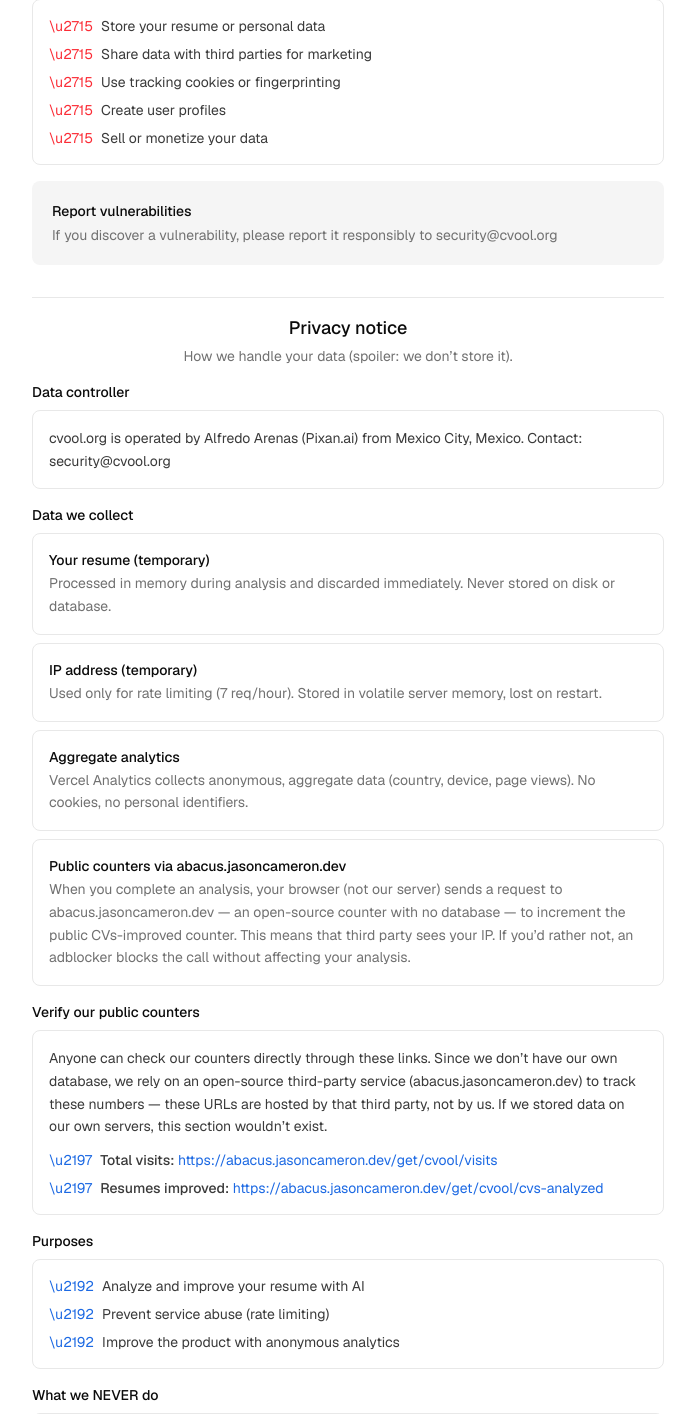
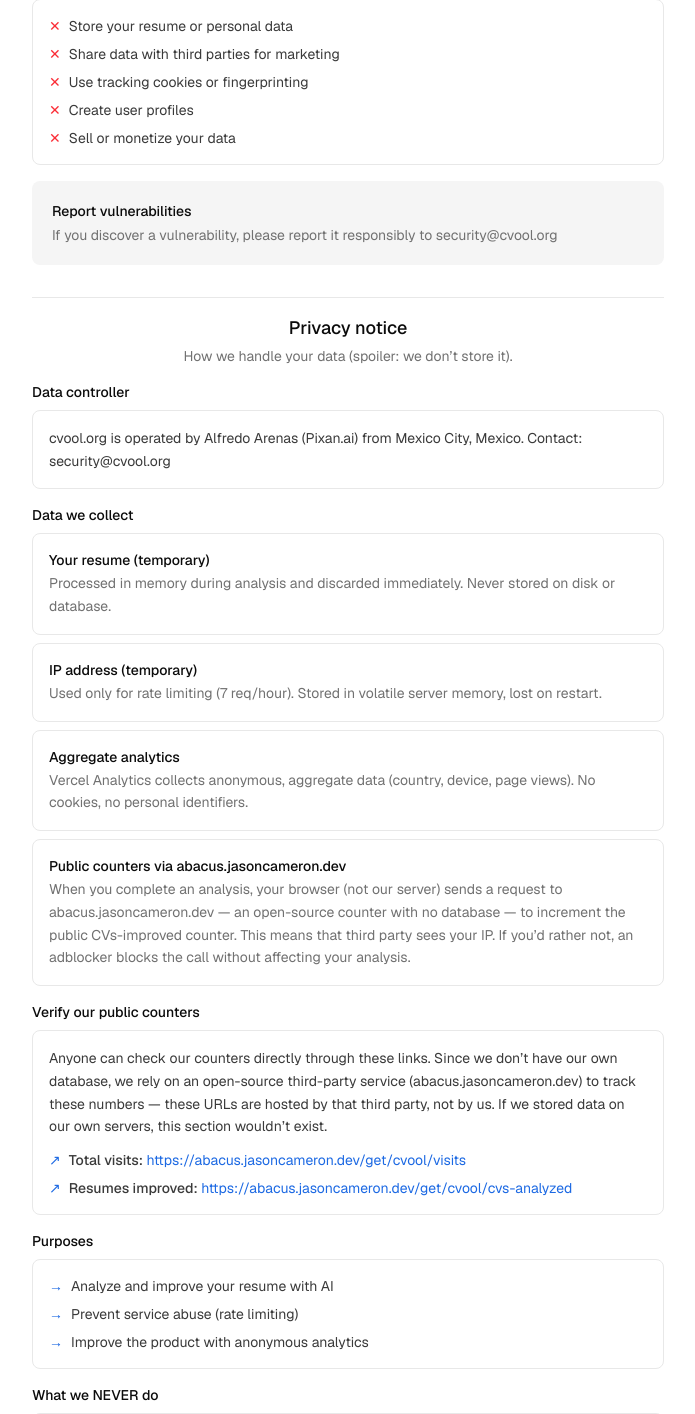
Before and after one commit to pixan-ai/cvool, a Next.js app: page /legal in a window 1280 px wide. Shown: the part 1054-2468 px from the top of the page, without its empty margins (292-987 px from the left). Built offline with nearby package versions, Linux system fonts and the light colour scheme.

Commit message:
fix: legal-bullets-unicode
Move ✕, ↗, → marks into JSX expressions so the unicode escapes are
parsed as JS strings instead of rendered as literal text.

```diff
--- a/src/app/legal/page.tsx
+++ b/src/app/legal/page.tsx
@@ -246,7 +246,7 @@ export default function LegalPage() {
         </div>
         <section>
           <h3 className="text-sm font-medium text-ink-900 mb-2">{t.security.neverTitle}</h3>
-          <MarkedList items={t.security.never} mark="\u2715" color="text-red-500" />
+          <MarkedList items={t.security.never} mark={'\u2715'} color="text-red-500" />
         </section>
         <div className="bg-ink-050 rounded-lg p-5">
           <h3 className="text-sm font-medium text-ink-900 mb-1">{t.security.reportTitle}</h3>
@@ -279,7 +279,7 @@ export default function LegalPage() {
             <ul className="space-y-2">
               {t.privacy.verifyCounters.map(([label, url], i) => (
                 <li key={i} className="flex items-start gap-2 text-sm">
-                  <span className="text-accent shrink-0">\u2197</span>
+                  <span className="text-accent shrink-0">{'\u2197'}</span>
                   <span className="min-w-0">
                     <span className="text-ink-700 font-medium">{label}:</span>{" "}
                     <a href={url} target="_blank" rel="noopener noreferrer" className="text-accent hover:text-accent-dim transition break-all">{url}</a>
@@ -291,11 +291,11 @@ export default function LegalPage() {
         </section>
         <section>
           <h3 className="text-sm font-medium text-ink-900 mb-2">{t.privacy.purposeTitle}</h3>
-          <MarkedList items={t.privacy.purposes} mark="\u2192" color="text-accent" />
+          <MarkedList items={t.privacy.purposes} mark={'\u2192'} color="text-accent" />
         </section>
         <section>
           <h3 className="text-sm font-medium text-ink-900 mb-2">{t.privacy.neverTitle}</h3>
-          <MarkedList items={t.privacy.never} mark="\u2715" color="text-red-500" />
+          <MarkedList items={t.privacy.never} mark={'\u2715'} color="text-red-500" />
         </section>
         <section>
           <h3 className="text-sm font-medium text-ink-900 mb-2">{t.privacy.arcoTitle}</h3>
@@ -347,7 +347,7 @@ export default function LegalPage() {
                   <ul className="space-y-2">
                     {s.items.map((item, j) => (
                       <li key={j} className="flex items-start gap-2 text-sm">
-                        <span className="text-accent shrink-0">\u2192</span>
+                        <span className="text-accent shrink-0">{'\u2192'}</span>
                         <span className="text-ink-700"><CvoolText text={item} /></span>
                       </li>
                     ))}
```
